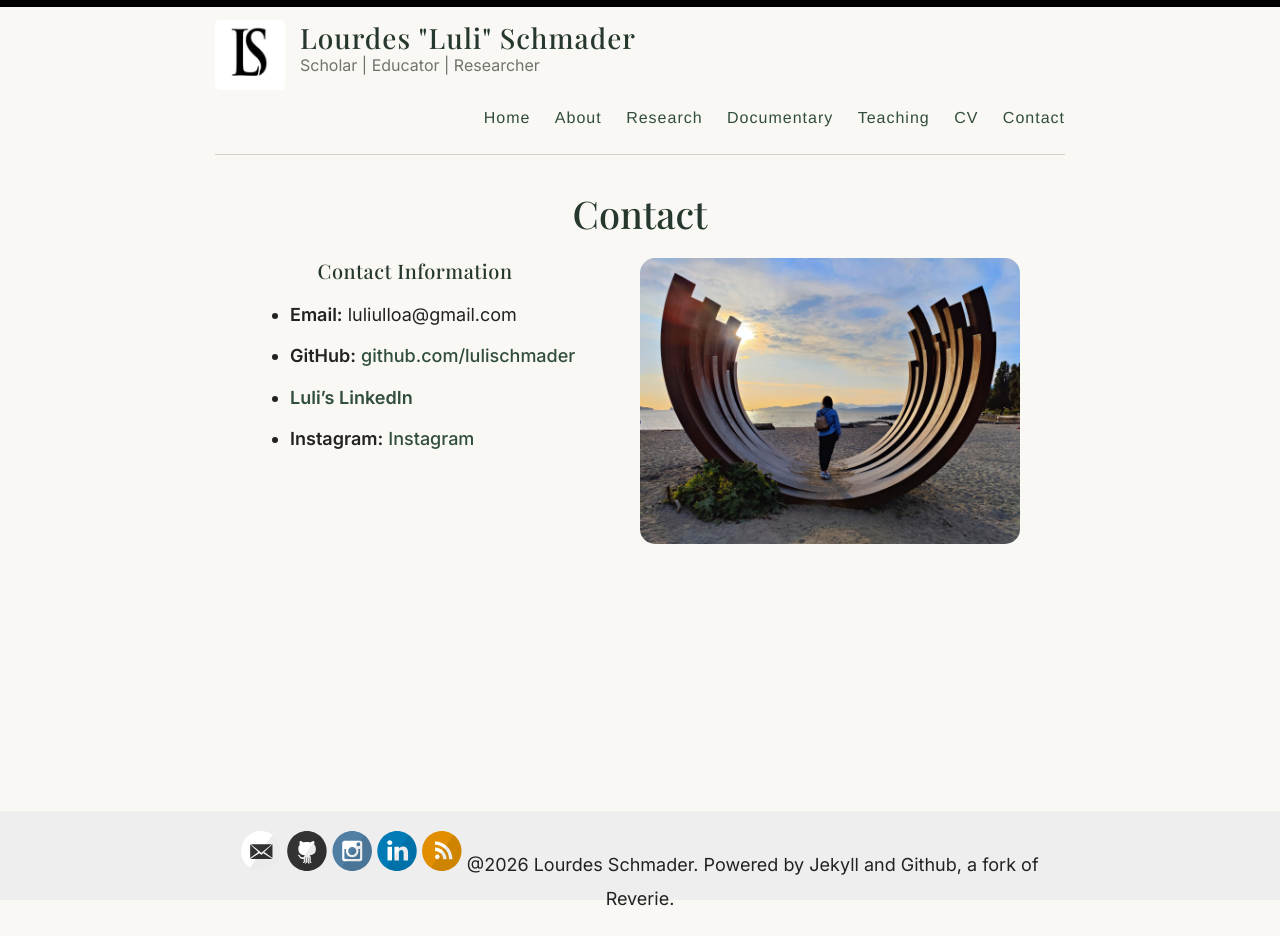
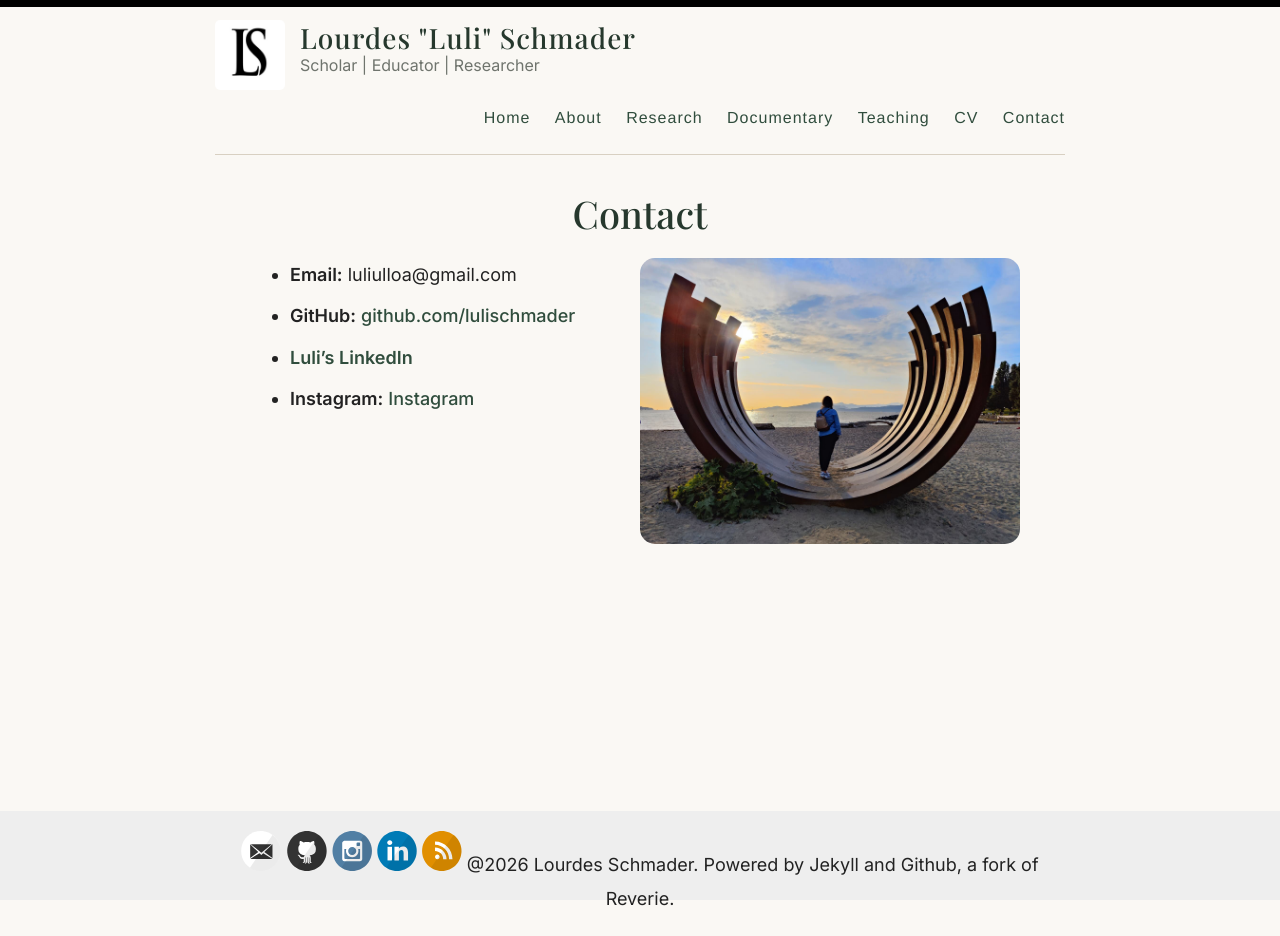
Before and after one commit to lulischmader/lulischmader.github.io, a Jekyll site: the page built from _pages/contact.md, in a window 1280 px wide. Built offline with Jekyll 4.4.1, drawn with Linux system fonts in a browser that asks for light colours.

Commit message:
Update contact.md

```diff
--- a/_pages/contact.md
+++ b/_pages/contact.md
@@ -9,7 +9,6 @@ permalink: /contact/
      align="right"
      style="border-radius: 15px; margin-left: 25px; margin-bottom: 15px;">
 
-### Contact Information
 - **Email:** luliulloa@gmail.com
 - **GitHub:** [github.com/lulischmader](https://github.com/lulischmader)
 - [**Luli's LinkedIn**](https://linkedin.com/in/lourdes-schmader-ma-a4461392)
```
